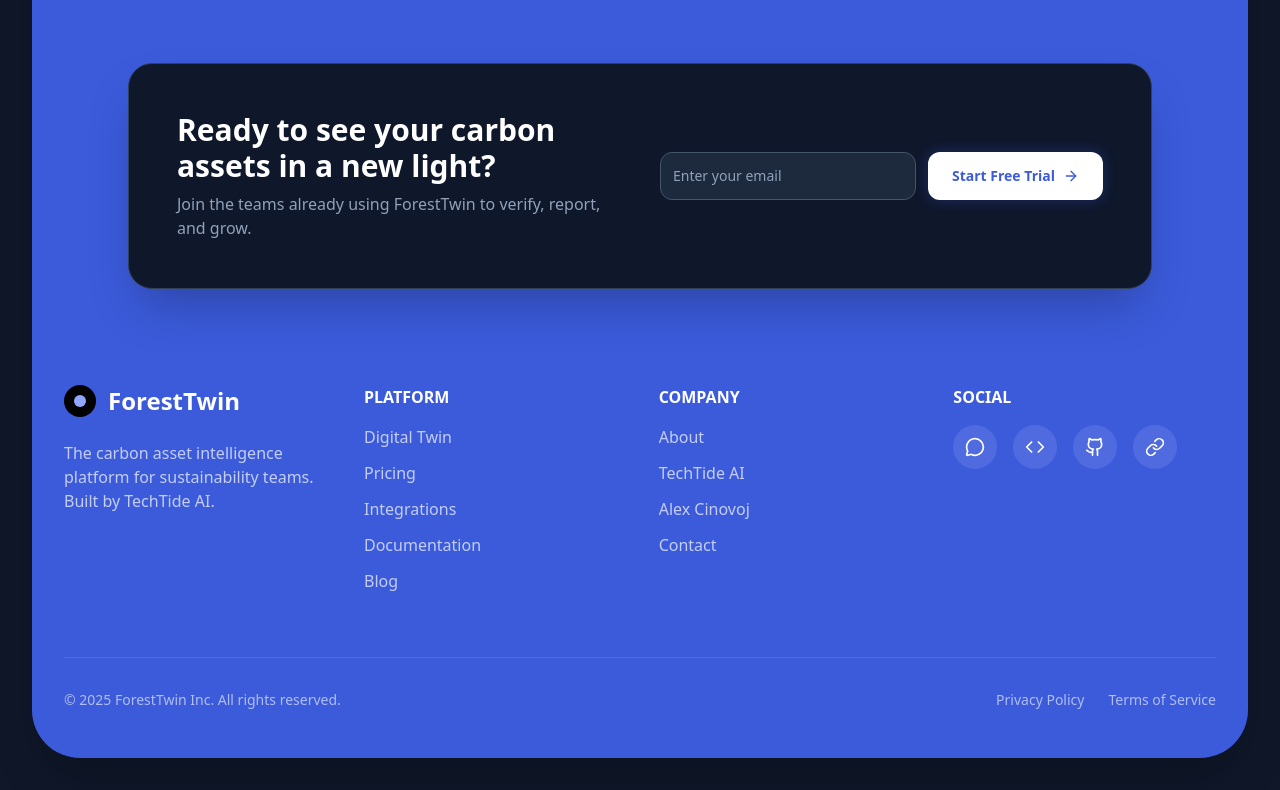
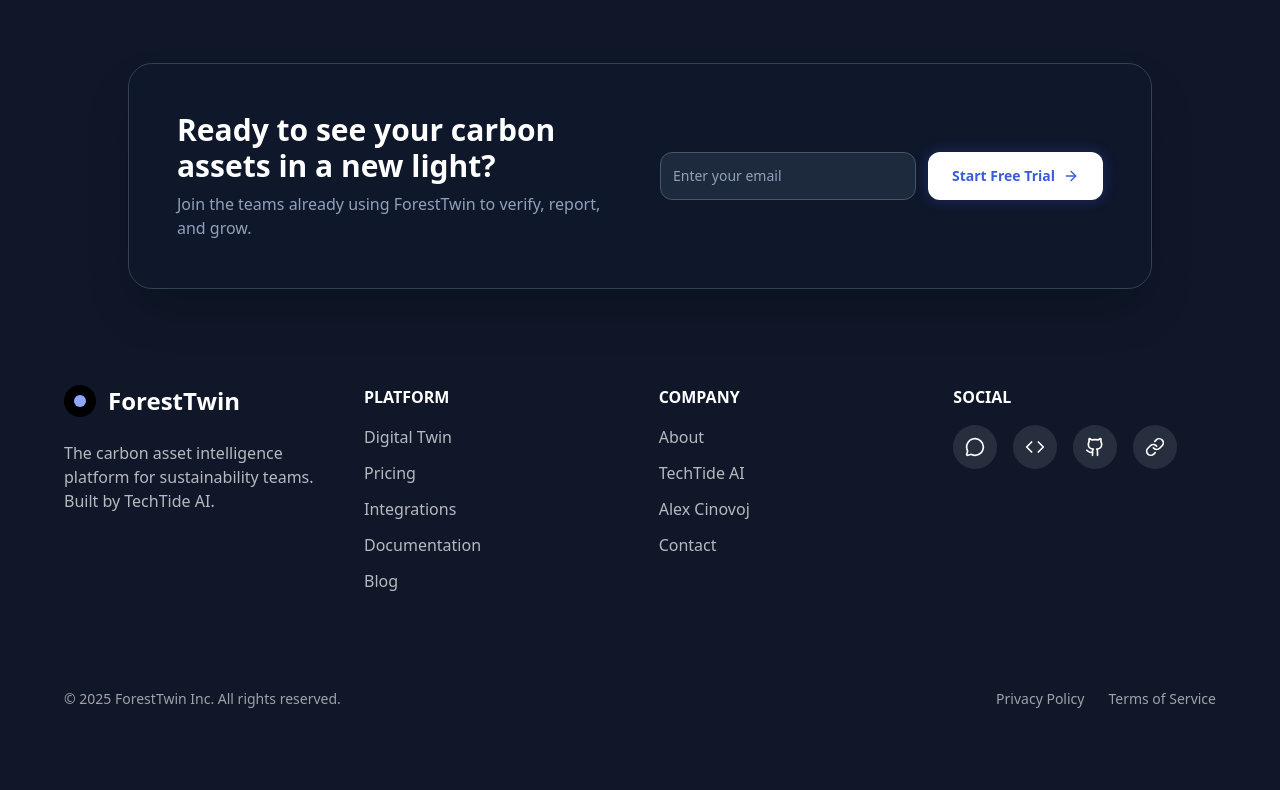
Before and after one commit to TechTideOhio/SustainableFW, a Next.js app: page /blog in a window 1280 px wide. Shown: the part 3499-4289 px from the top of the page. Built offline with nearby package versions, Linux system fonts and the light colour scheme.

Commit message:
style: unify landing page background and add high-end dot grid

```diff
--- a/app/globals.css
+++ b/app/globals.css
@@ -110,6 +110,8 @@
     --sidebar-accent-foreground: 215 28% 17%;
     --sidebar-border: 214 32% 91%;
     --sidebar-ring: 231 48% 55%;
+
+    --dot-color: rgba(0, 0, 0, 0.07);
   }
 
   /* Dark mode: slate-800/900 surfaces */
@@ -142,6 +144,8 @@
     --sidebar-accent-foreground: 210 40% 98%;
     --sidebar-border: 217 33% 25%;
     --sidebar-ring: 231 48% 55%;
+
+    --dot-color: rgba(255, 255, 255, 0.04);
   }
 
   * {
@@ -161,6 +165,9 @@
     -webkit-font-smoothing: antialiased;
     -moz-osx-font-smoothing: grayscale;
     text-rendering: optimizeLegibility;
+    background-image: radial-gradient(circle at center, var(--dot-color) 1px, transparent 1px);
+    background-size: 24px 24px;
+    background-attachment: fixed;
   }
 
   /* Respect motion preferences */
--- a/components/landing/FooterSection.tsx
+++ b/components/landing/FooterSection.tsx
@@ -24,7 +24,7 @@ const GithubIcon = ({ className }: { className?: string }) => (
 export function FooterSection() {
   return (
     <footer className="pt-24 pb-8 px-4 sm:px-6 lg:px-8">
-      <div className="bg-brand-600 rounded-[3rem] shadow-2xl pt-12 md:pt-16 pb-12 px-4 sm:px-6 lg:px-8 relative">
+      <div className="pt-12 md:pt-16 pb-12 px-4 sm:px-6 lg:px-8 relative">
         <div className="max-w-7xl mx-auto">
 
           {/* Industry Authority Section */}
@@ -141,7 +141,7 @@ export function FooterSection() {
               </div>
             </div>
 
-            <div className="border-t border-white/10 pt-8 flex flex-col md:flex-row items-center justify-between gap-4 font-medium text-white/60 text-sm">
+            <div className="pt-8 flex flex-col md:flex-row items-center justify-between gap-4 font-medium text-white/60 text-sm">
               <p>© {new Date().getFullYear()} ForestTwin Inc. All rights reserved.</p>
               <div className="flex gap-6">
                 <a href="/privacy" className="hover:text-white transition-colors link-underline rounded focus-visible:outline-none focus-visible:ring-2 focus-visible:ring-brand-600 focus-visible:ring-offset-2">Privacy Policy</a>
--- a/components/landing/LogoLoop.tsx
+++ b/components/landing/LogoLoop.tsx
@@ -11,7 +11,7 @@ export function LogoLoop() {
   ];
 
   return (
-    <section className="py-12 bg-muted/30 border-y border-border overflow-hidden">
+    <section className="py-12 overflow-hidden">
       <div className="max-w-7xl mx-auto px-4 sm:px-6 lg:px-8 mb-8 text-center text-muted-foreground text-sm font-medium tracking-widest uppercase">
         Built With Open Source Technologies
       </div>
--- a/components/landing/TestimonialsSection.tsx
+++ b/components/landing/TestimonialsSection.tsx
@@ -54,7 +54,7 @@ export function TestimonialsSection() {
   };
 
   return (
-    <section className="py-24 px-4 sm:px-6 lg:px-8 bg-muted/50">
+    <section className="py-24 px-4 sm:px-6 lg:px-8">
       <div className="max-w-4xl mx-auto text-center">
 
         {/* Section Heading */}
```
